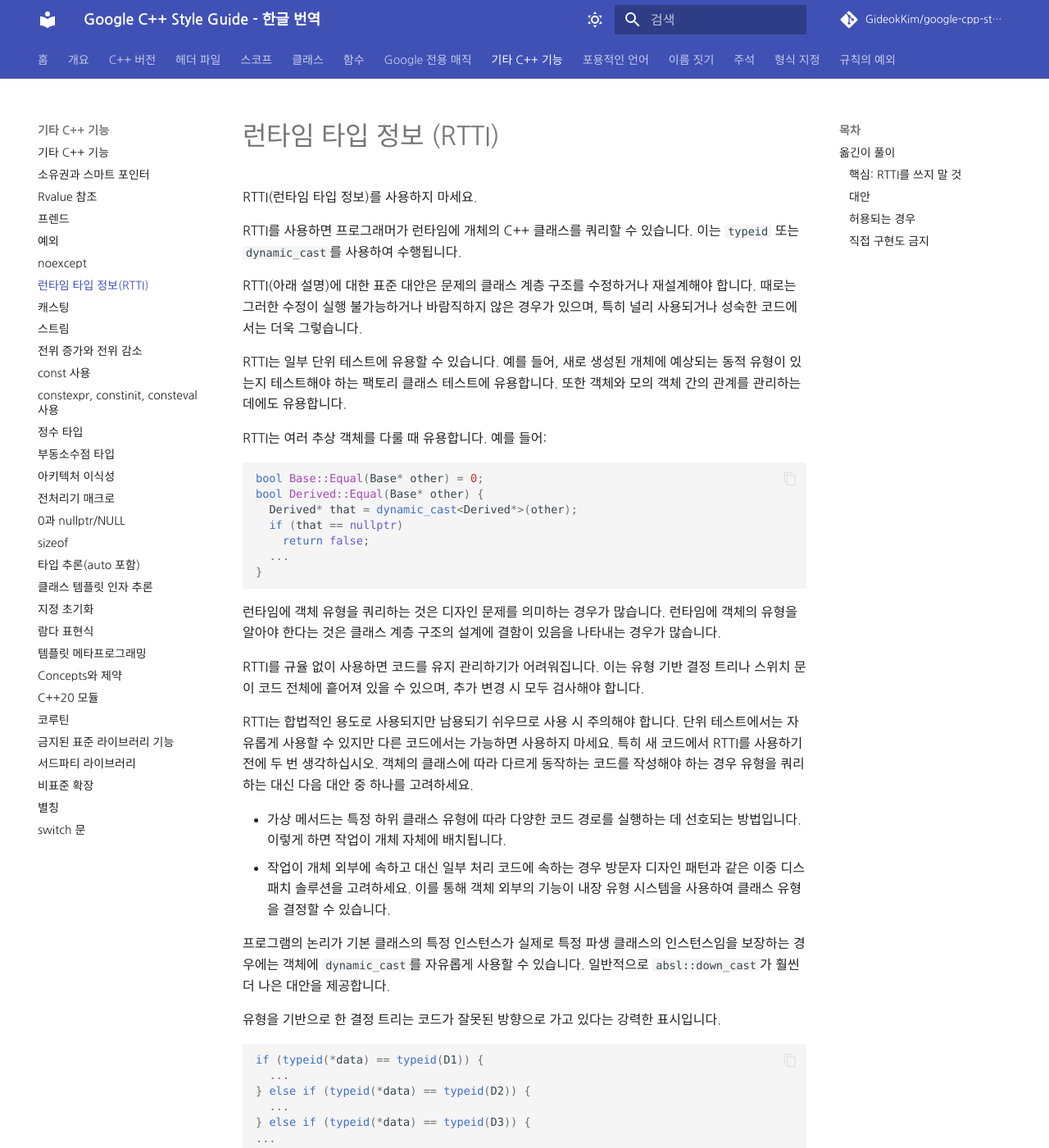
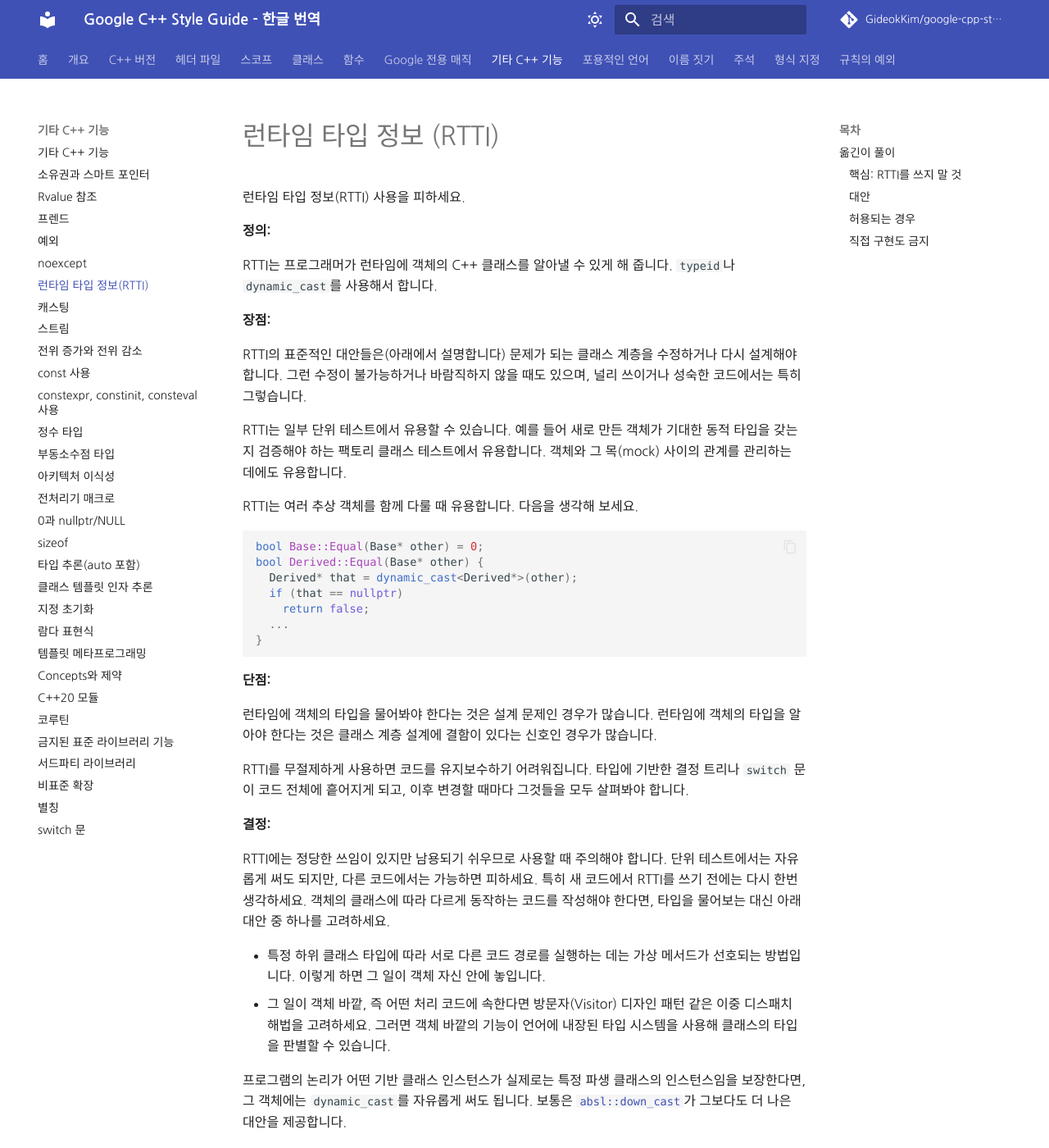
Before and after one commit to GideokKim/google-cpp-style-guide-kr, an MkDocs documentation site: the page built from google cpp style guide/run_time_type_information_rtti.md, in a window 1280 px wide and 1400 px high. Shown: the whole window at 82% size. Built offline with MkDocs 1.6.1 and Material for MkDocs 9.7.7, drawn with Linux system fonts in a browser that asks for light colours; some web fonts are replaced; comment, search, counter and statistics services are not loaded; some of the changed text lies outside the part shown.

Commit message:
docs(other): restore upstream structure in `RTTI`
The page flattened the upstream Definition, Pros, Cons and Decision
blocks into plain paragraphs and dropped the link to absl::down_cast on
the very sentence that recommends it. Word choice was off in places:
`legitimate uses` became "합법적인 용도", which reads as a question of
legality, and code that "usually breaks" became code that "중단됩니다".
`object` was rendered as both "개체" and "객체" in the same page.

Restore the four block labels and the link, and unify the wording.

````diff
--- a/google cpp style guide/run_time_type_information_rtti.md
+++ b/google cpp style guide/run_time_type_information_rtti.md
@@ -1,14 +1,18 @@
 # 런타임 타입 정보 (RTTI)
 
-RTTI(런타임 타입 정보)를 사용하지 마세요.
+런타임 타입 정보(RTTI) 사용을 피하세요.
 
-RTTI를 사용하면 프로그래머가 런타임에 개체의 C++ 클래스를 쿼리할 수 있습니다. 이는 `typeid` 또는 `dynamic_cast`를 사용하여 수행됩니다.
+**정의:**
 
-RTTI(아래 설명)에 대한 표준 대안은 문제의 클래스 계층 구조를 수정하거나 재설계해야 합니다. 때로는 그러한 수정이 실행 불가능하거나 바람직하지 않은 경우가 있으며, 특히 널리 사용되거나 성숙한 코드에서는 더욱 그렇습니다.
+RTTI는 프로그래머가 런타임에 객체의 C++ 클래스를 알아낼 수 있게 해 줍니다. `typeid`나 `dynamic_cast`를 사용해서 합니다.
 
-RTTI는 일부 단위 테스트에 유용할 수 있습니다. 예를 들어, 새로 생성된 개체에 예상되는 동적 유형이 있는지 테스트해야 하는 팩토리 클래스 테스트에 유용합니다. 또한 객체와 모의 객체 간의 관계를 관리하는 데에도 유용합니다.
+**장점:**
 
-RTTI는 여러 추상 객체를 다룰 때 유용합니다. 예를 들어:
+RTTI의 표준적인 대안들은(아래에서 설명합니다) 문제가 되는 클래스 계층을 수정하거나 다시 설계해야 합니다. 그런 수정이 불가능하거나 바람직하지 않을 때도 있으며, 널리 쓰이거나 성숙한 코드에서는 특히 그렇습니다.
+
+RTTI는 일부 단위 테스트에서 유용할 수 있습니다. 예를 들어 새로 만든 객체가 기대한 동적 타입을 갖는지 검증해야 하는 팩토리 클래스 테스트에서 유용합니다. 객체와 그 목(mock) 사이의 관계를 관리하는 데에도 유용합니다.
+
+RTTI는 여러 추상 객체를 함께 다룰 때 유용합니다. 다음을 생각해 보세요.
 
 ```cpp
 bool Base::Equal(Base* other) = 0;
@@ -20,18 +24,22 @@ bool Derived::Equal(Base* other) {
 }
 ```
 
-런타임에 객체 유형을 쿼리하는 것은 디자인 문제를 의미하는 경우가 많습니다. 런타임에 객체의 유형을 알아야 한다는 것은 클래스 계층 구조의 설계에 결함이 있음을 나타내는 경우가 많습니다.
+**단점:**
 
-RTTI를 규율 없이 사용하면 코드를 유지 관리하기가 어려워집니다. 이는 유형 기반 결정 트리나 스위치 문이 코드 전체에 흩어져 있을 수 있으며, 추가 변경 시 모두 검사해야 합니다.
+런타임에 객체의 타입을 물어봐야 한다는 것은 설계 문제인 경우가 많습니다. 런타임에 객체의 타입을 알아야 한다는 것은 클래스 계층 설계에 결함이 있다는 신호인 경우가 많습니다.
 
-RTTI는 합법적인 용도로 사용되지만 남용되기 쉬우므로 사용 시 주의해야 합니다. 단위 테스트에서는 자유롭게 사용할 수 있지만 다른 코드에서는 가능하면 사용하지 마세요. 특히 새 코드에서 RTTI를 사용하기 전에 두 번 생각하십시오. 객체의 클래스에 따라 다르게 동작하는 코드를 작성해야 하는 경우 유형을 쿼리하는 대신 다음 대안 중 하나를 고려하세요.
+RTTI를 무절제하게 사용하면 코드를 유지보수하기 어려워집니다. 타입에 기반한 결정 트리나 `switch` 문이 코드 전체에 흩어지게 되고, 이후 변경할 때마다 그것들을 모두 살펴봐야 합니다.
 
-- 가상 메서드는 특정 하위 클래스 유형에 따라 다양한 코드 경로를 실행하는 데 선호되는 방법입니다. 이렇게 하면 작업이 개체 자체에 배치됩니다.
-- 작업이 개체 외부에 속하고 대신 일부 처리 코드에 속하는 경우 방문자 디자인 패턴과 같은 이중 디스패치 솔루션을 고려하세요. 이를 통해 객체 외부의 기능이 내장 유형 시스템을 사용하여 클래스 유형을 결정할 수 있습니다.
+**결정:**
 
-프로그램의 논리가 기본 클래스의 특정 인스턴스가 실제로 특정 파생 클래스의 인스턴스임을 보장하는 경우에는 객체에 `dynamic_cast`를 자유롭게 사용할 수 있습니다. 일반적으로 `absl::down_cast`가 훨씬 더 나은 대안을 제공합니다.
+RTTI에는 정당한 쓰임이 있지만 남용되기 쉬우므로 사용할 때 주의해야 합니다. 단위 테스트에서는 자유롭게 써도 되지만, 다른 코드에서는 가능하면 피하세요. 특히 새 코드에서 RTTI를 쓰기 전에는 다시 한번 생각하세요. 객체의 클래스에 따라 다르게 동작하는 코드를 작성해야 한다면, 타입을 물어보는 대신 아래 대안 중 하나를 고려하세요.
 
-유형을 기반으로 한 결정 트리는 코드가 잘못된 방향으로 가고 있다는 강력한 표시입니다.
+- 특정 하위 클래스 타입에 따라 서로 다른 코드 경로를 실행하는 데는 가상 메서드가 선호되는 방법입니다. 이렇게 하면 그 일이 객체 자신 안에 놓입니다.
+- 그 일이 객체 바깥, 즉 어떤 처리 코드에 속한다면 방문자(Visitor) 디자인 패턴 같은 이중 디스패치 해법을 고려하세요. 그러면 객체 바깥의 기능이 언어에 내장된 타입 시스템을 사용해 클래스의 타입을 판별할 수 있습니다.
+
+프로그램의 논리가 어떤 기반 클래스 인스턴스가 실제로는 특정 파생 클래스의 인스턴스임을 보장한다면, 그 객체에는 `dynamic_cast`를 자유롭게 써도 됩니다. 보통은 [`absl::down_cast`](https://github.com/abseil/abseil-cpp/blob/master/absl/base/casts.h)가 그보다도 더 나은 대안을 제공합니다.
+
+타입에 기반한 결정 트리는 코드가 잘못된 방향으로 가고 있다는 강한 신호입니다.
 
 ```cpp
 if (typeid(*data) == typeid(D1)) {
@@ -42,9 +50,9 @@ if (typeid(*data) == typeid(D1)) {
 ...
 ```
 
-이와 같은 코드는 클래스 계층 구조에 추가 하위 클래스가 추가되면 일반적으로 중단됩니다. 게다가 하위 클래스의 속성이 변경되면 영향을 받는 모든 코드 세그먼트를 찾아서 수정하기가 어렵습니다.
+이런 코드는 클래스 계층에 하위 클래스가 추가되면 대개 깨집니다. 게다가 하위 클래스의 성질이 바뀌면 영향받는 코드 조각을 전부 찾아 고치기가 어렵습니다.
 
-RTTI와 유사한 해결 방법을 직접 구현하지 마세요. RTTI에 대한 주장은 유형 태그가 있는 클래스 계층 구조와 같은 해결 방법에도 똑같이 적용됩니다. 더욱이 해결 방법은 실제 의도를 위장합니다.
+RTTI와 비슷한 우회책을 직접 만들지 마세요. RTTI를 반대하는 논거는 타입 태그를 단 클래스 계층 같은 우회책에도 똑같이 적용됩니다. 게다가 그런 우회책은 진짜 의도를 가려 버립니다.
 
 ---
 
@@ -70,7 +78,7 @@ else if (typeid(*data) == typeid(D2)) { ... }
 ### 허용되는 경우
 
 - **단위 테스트**: 팩토리가 만든 객체의 동적 타입 확인 등에는 자유롭게 사용.
-- 프로그램 로직이 특정 파생 타입임을 **보장**할 때의 다운캐스트: 보통 `dynamic_cast`보다 `absl::down_cast`가 더 낫습니다.
+- 프로그램 로직이 특정 파생 타입임을 **보장**할 때의 다운캐스트: 보통 `dynamic_cast`보다 [`absl::down_cast`](https://github.com/abseil/abseil-cpp/blob/master/absl/base/casts.h)가 더 낫습니다.
 
 ### 직접 구현도 금지
 
````
